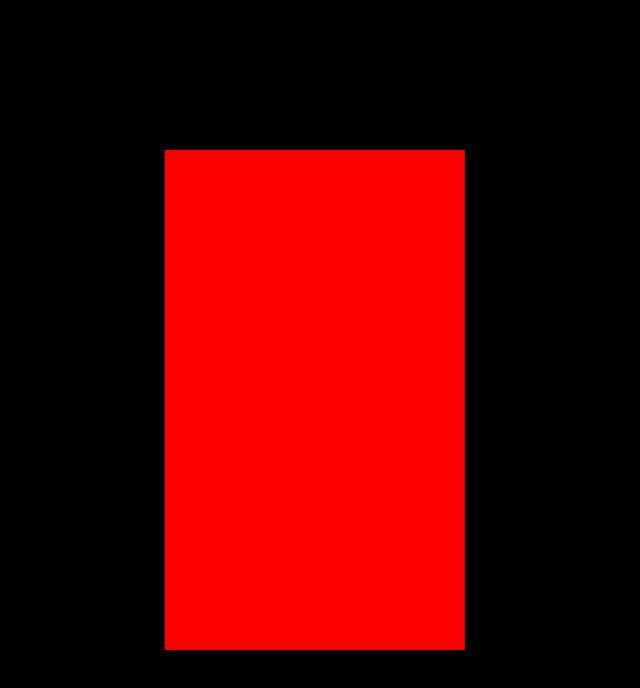
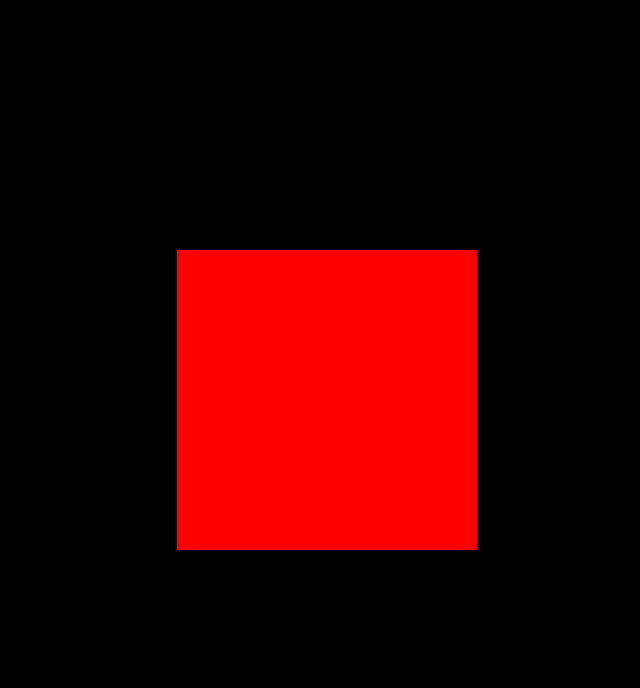
Before and after one commit to Darshanwalher/Animations, a React (Vite) app in the folder Day_1/: page / in a window 1280 px wide. Shown: the top 688 px of the page, without its empty margins (613-1253 px from the left). Built offline with nearby package versions, Linux system fonts and the light colour scheme.

Commit message:
Update animation duration and box height for improved effect

```diff
--- a/Day_1/src/App.jsx
+++ b/Day_1/src/App.jsx
@@ -4,7 +4,7 @@ import React from 'react'
 const App = () => {
   const box = document.querySelector('.box');
 
-  gsap.to(box, { x: 300, duration: 10, repeat: -1, yoyo: true });
+  gsap.from(box, { delay: 0.6, x: 300, duration: 2, repeat: -1, yoyo: true });
 }
 
 export default App
--- a/Day_1/src/index.css
+++ b/Day_1/src/index.css
@@ -11,7 +11,7 @@ html,body{
 }
 
 .box{
-    height: 500px;
+    height: 300px;
     width: 300px;
     background-color: red;
     position: absolute;
```
